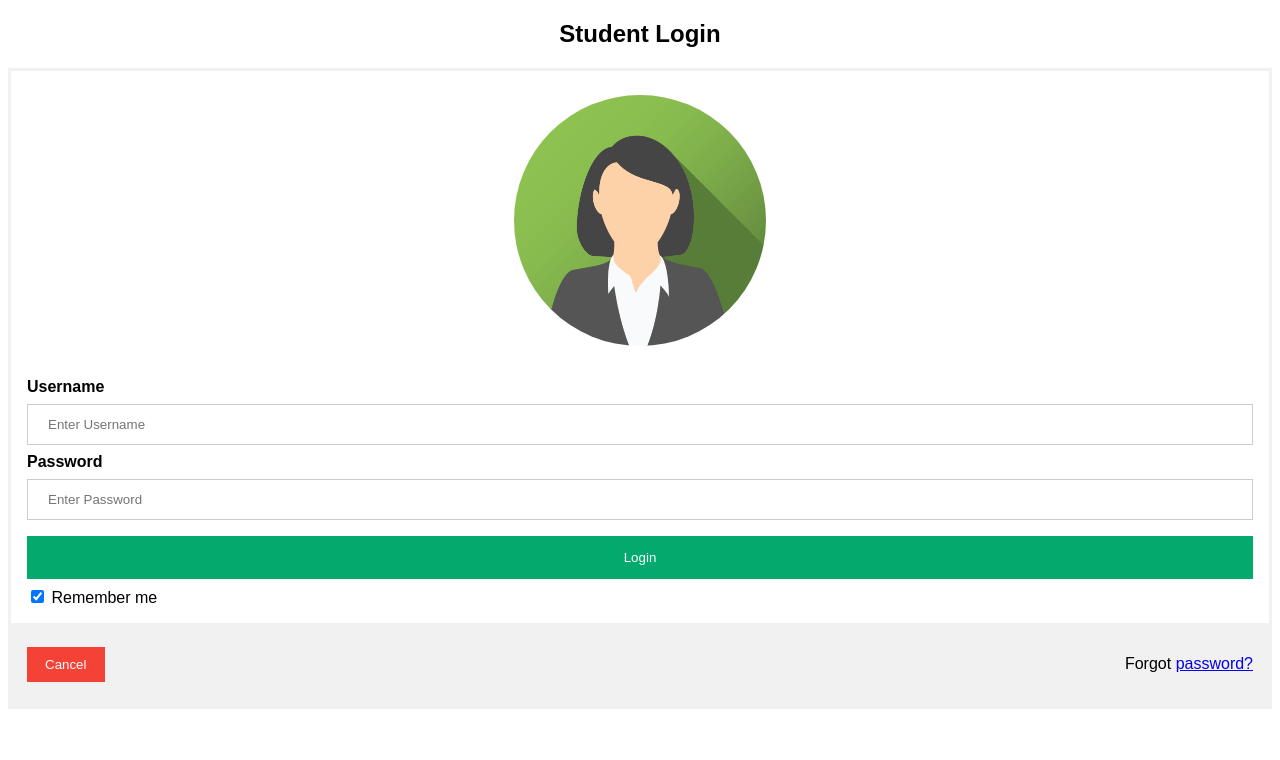
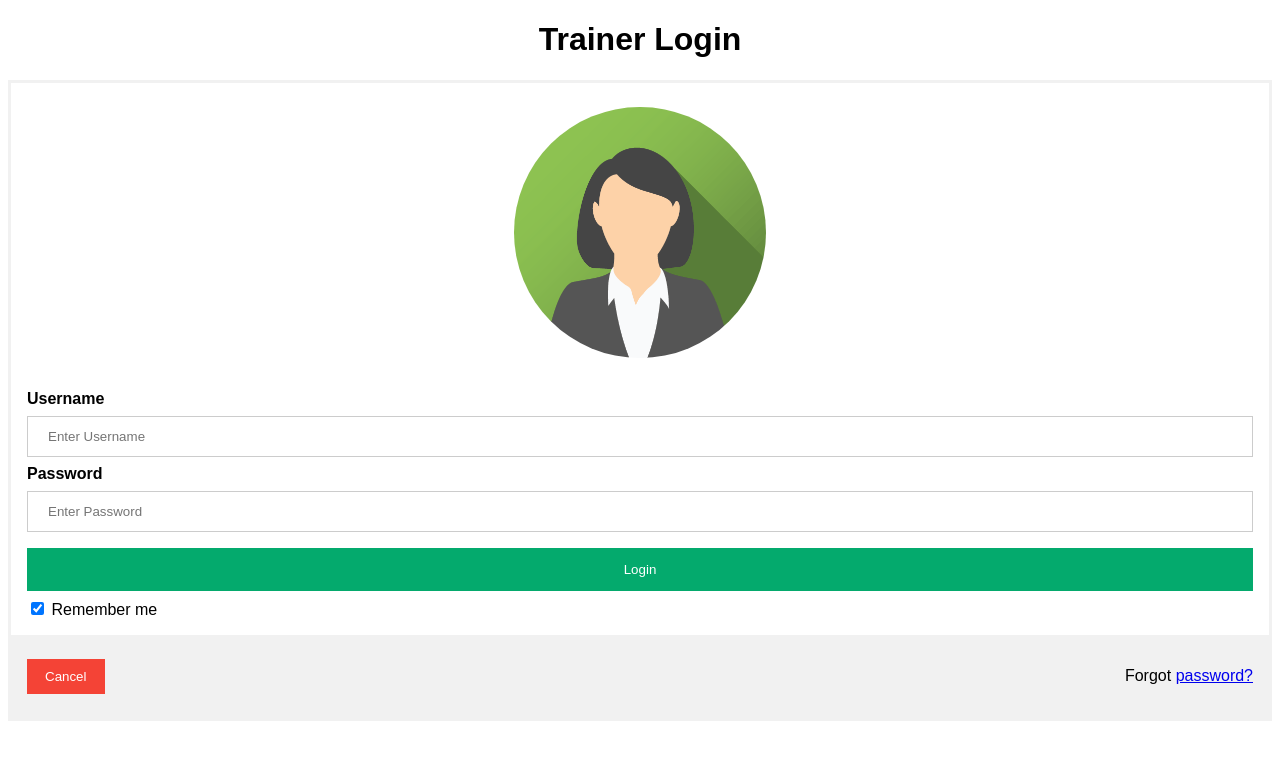
Before and after one commit to amazingrazique2009/Devops_Practise, a plain HTML site: page index.html in a window 1280 px wide. Drawn offline with Linux system fonts and the light colour scheme.

Commit message:
trainer login updated

```diff
--- a/index.html
+++ b/index.html
@@ -68,7 +68,7 @@ span.psw {
 </head>
 <body>
 
-	<Center><h2>Student Login</h2></Center>
+	<Center><h1>Trainer Login</h1></Center>
 
 <form action="/action_page.php" method="post">
   <div class="imgcontainer">
```
